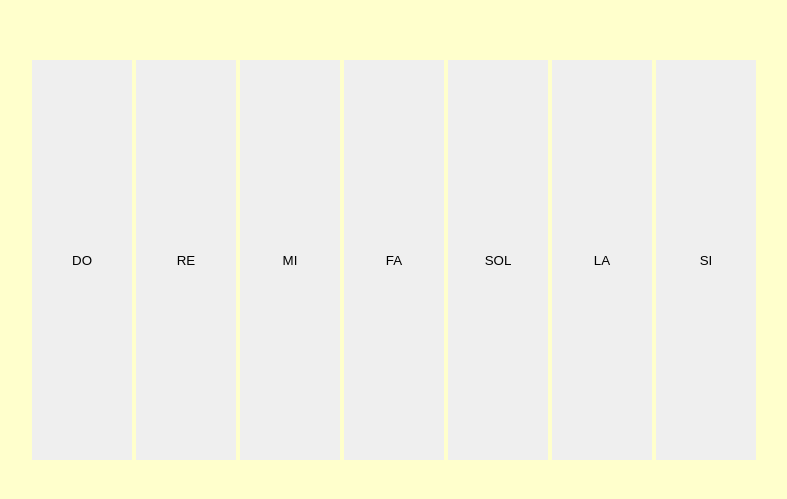
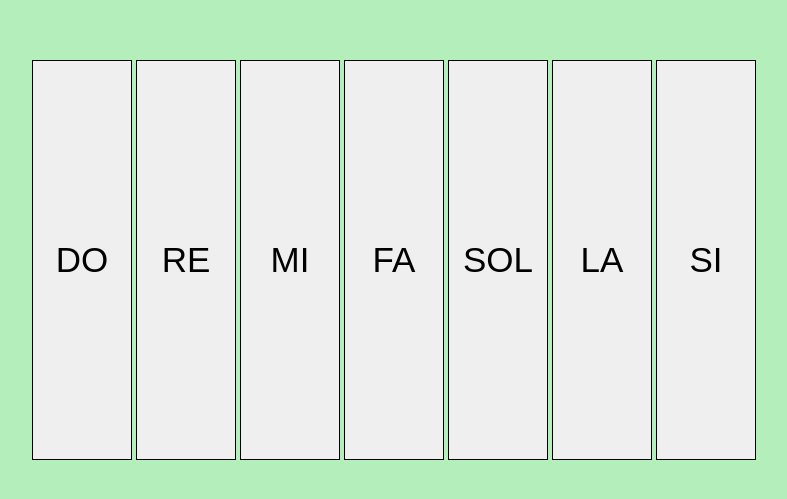
Before and after one commit to Marinabsanz/Javascript-practicas, a plain HTML site: page PIANO ejercicio/index.html in a window 1280 px wide. Shown: the part 141-640 px from the top of the page, without its empty margins (246-1033 px from the left). Drawn offline with Linux system fonts and the light colour scheme.

Commit message:
piano teclas

```diff
--- a/PIANO ejercicio/index.html
+++ b/PIANO ejercicio/index.html
@@ -12,7 +12,7 @@
 <body>
 
 
-
+<form>
     <button>DO</button>
     <button>RE</button>
     <button>MI</button>
@@ -21,6 +21,7 @@
     <button>LA</button>
     <button>SI</button>
 
+</form>
 
     <script src="./js/jsmain.js"></script>
 </body>
--- a/PIANO ejercicio/js/jsmain.js
+++ b/PIANO ejercicio/js/jsmain.js
@@ -1 +1,5 @@
 'use strict'
+
+//2 eventos
+
+// alert ('Bienvenido a mi piano');
--- a/PIANO ejercicio/styles/main.css
+++ b/PIANO ejercicio/styles/main.css
@@ -8,17 +8,17 @@
   box-sizing: border-box;
 }
 
-
-
 body {
-	background: #ffc;
-	text-align: center;
-	line-height: 100vh;
-
+  background: rgb(179, 238, 187);
+  text-align: center;
+  line-height: 100vh;
 }
 
 button {
-	vertical-align: middle;
-	width: 100px;
-	height: 400px;
+  border: black solid 1px;
+  vertical-align: middle;
+  width: 100px;
+  height: 400px;
+  font-size: 35px;
+  color: black;
 }
```
